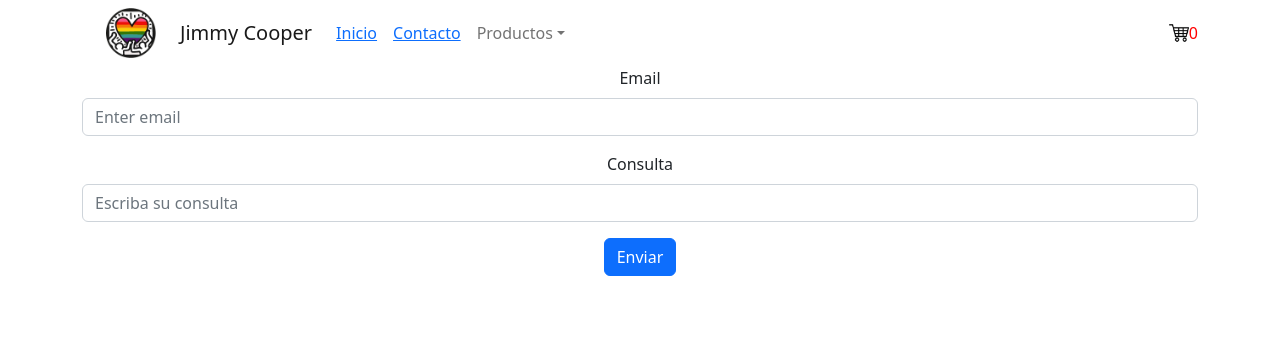
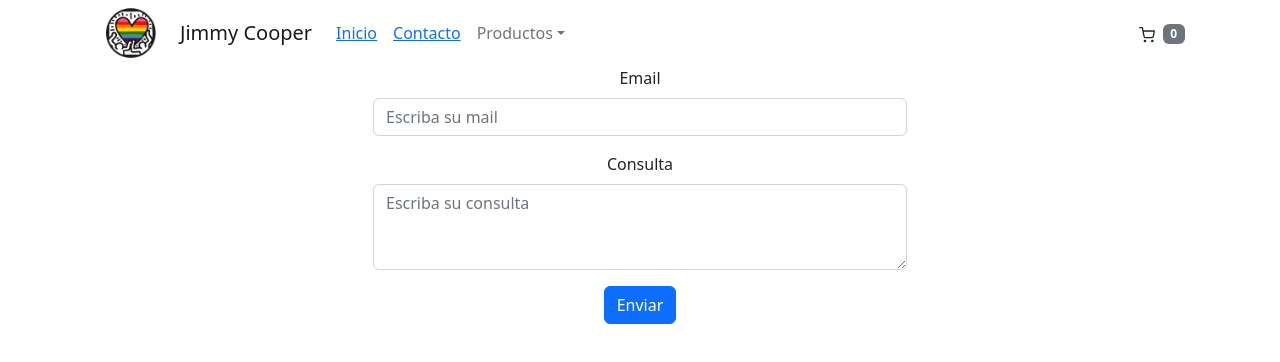
Before and after one commit to indirasosa/jimmy-cooper-local, a React (Create React App) app: page /contacto in a window 1280 px wide. Shown: the top 362 px of the page. Built offline with nearby package versions, Linux system fonts and the light colour scheme.

Commit message:
mejoré estilos

```diff
--- a/src/componentes/CartWidget/CartWidget.css
+++ /dev/null
@@ -1,6 +0,0 @@
-.CartWidgetTamaño {
-    width: 20px;
-}
-.CartWidgetColor {
-    color: red;
-}
--- a/src/componentes/CartWidget/CartWidget.jsx
+++ b/src/componentes/CartWidget/CartWidget.jsx
@@ -1,11 +1,14 @@
-import ImagenCarrito from "../../img/carrito-icono.png";
-import "./CartWidget.css";
+import Badge from 'react-bootstrap/Badge';
+import Button from 'react-bootstrap/Button';
+import { FiShoppingCart } from "react-icons/fi";
 
 export const CartWidget = () => {
     return (
         <>
-        <img src={ImagenCarrito} className="CartWidgetTamaño" alt="Ícono carrito" />
-        <span className="CartWidgetColor">0</span>
+            <Button variant="ligth">
+            <FiShoppingCart className="me-2"/>
+            <Badge bg="secondary">0</Badge>
+            </Button>
         </>
     )
 }
--- a/src/componentes/Contacto/Contacto.jsx
+++ b/src/componentes/Contacto/Contacto.jsx
@@ -1,17 +1,18 @@
 import Button from 'react-bootstrap/Button';
 import Form from 'react-bootstrap/Form';
 import Container from 'react-bootstrap/esm/Container';
+
 export const Contacto = () => {
     return (
       <Container>
-        <Form>
+        <Form className="container w-50">
           <Form.Group className="mb-3" controlId="formBasicEmail">
             <Form.Label>Email</Form.Label>
-            <Form.Control type="email" placeholder="Enter email" />
+            <Form.Control type="email" placeholder="Escriba su mail" />
           </Form.Group>
-          <Form.Group className="mb-3" controlId="formBasicPassword">
+          <Form.Group className="mb-3" controlId="exampleForm.ControlTextarea1">
             <Form.Label>Consulta</Form.Label>
-            <Form.Control type="text" placeholder="Escriba su consulta" />
+            <Form.Control placeholder="Escriba su consulta" as="textarea" rows={3} />
           </Form.Group>
           <Form.Group className="mb-3" controlId="formBasicCheckbox">
           </Form.Group>
--- a/src/componentes/Item/Item.jsx
+++ b/src/componentes/Item/Item.jsx
@@ -5,7 +5,7 @@ import Card from 'react-bootstrap/Card';
 export const Item = ({name, price, brand, imagen})=> {
         return (
             <>
-            <Card style={{ width: '18rem' }}>
+            <Card style={{ width: '16rem', margin:"1rem" }} >
               <Card.Img variant="top" src={imagen} />
               <Card.Body>
                 <Card.Title>{name}</Card.Title>
--- a/src/componentes/ItemListContainer/ItemListContainer.jsx
+++ b/src/componentes/ItemListContainer/ItemListContainer.jsx
@@ -20,7 +20,9 @@ export const ItemListContainer = () => {
 
     return (
         <>
+        <div className="d-flex row m-4 center">
         <ItemList listado={listado}/>
+        </div>
         </>
     )
 }
```
